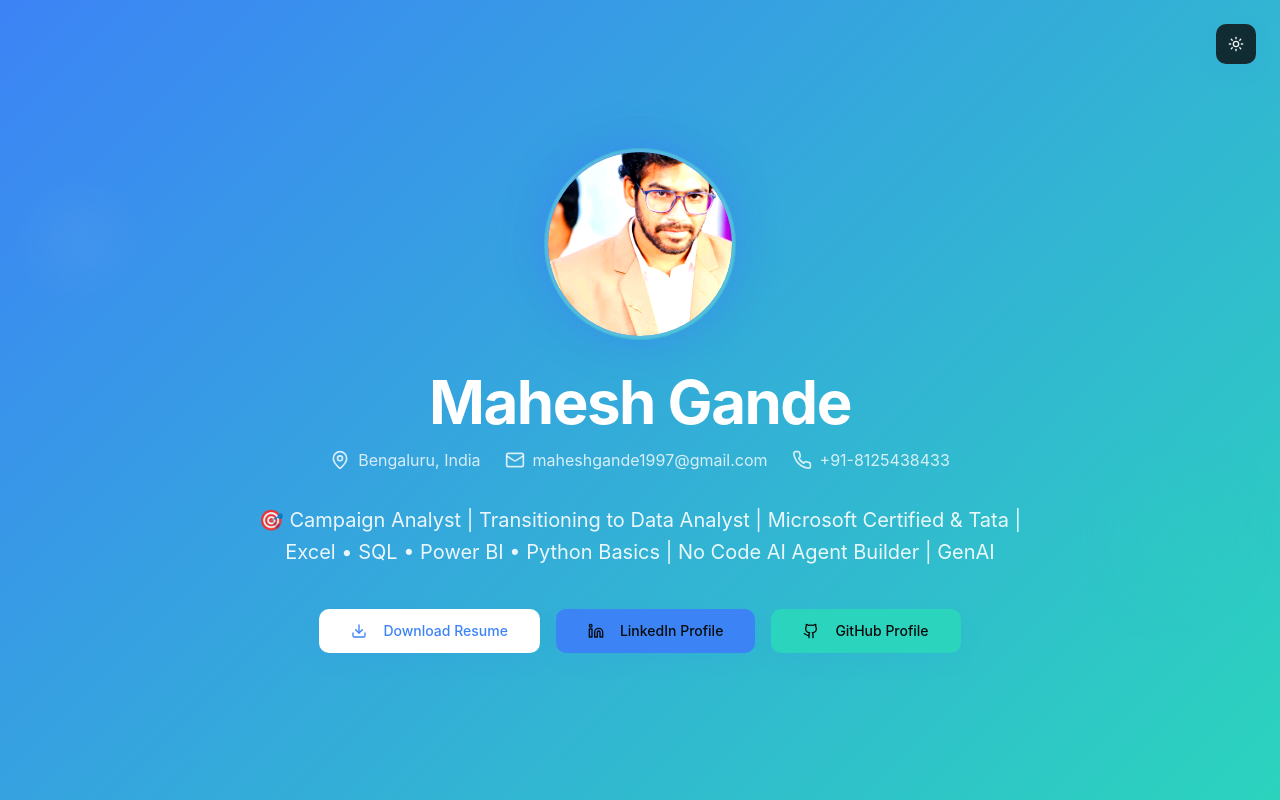
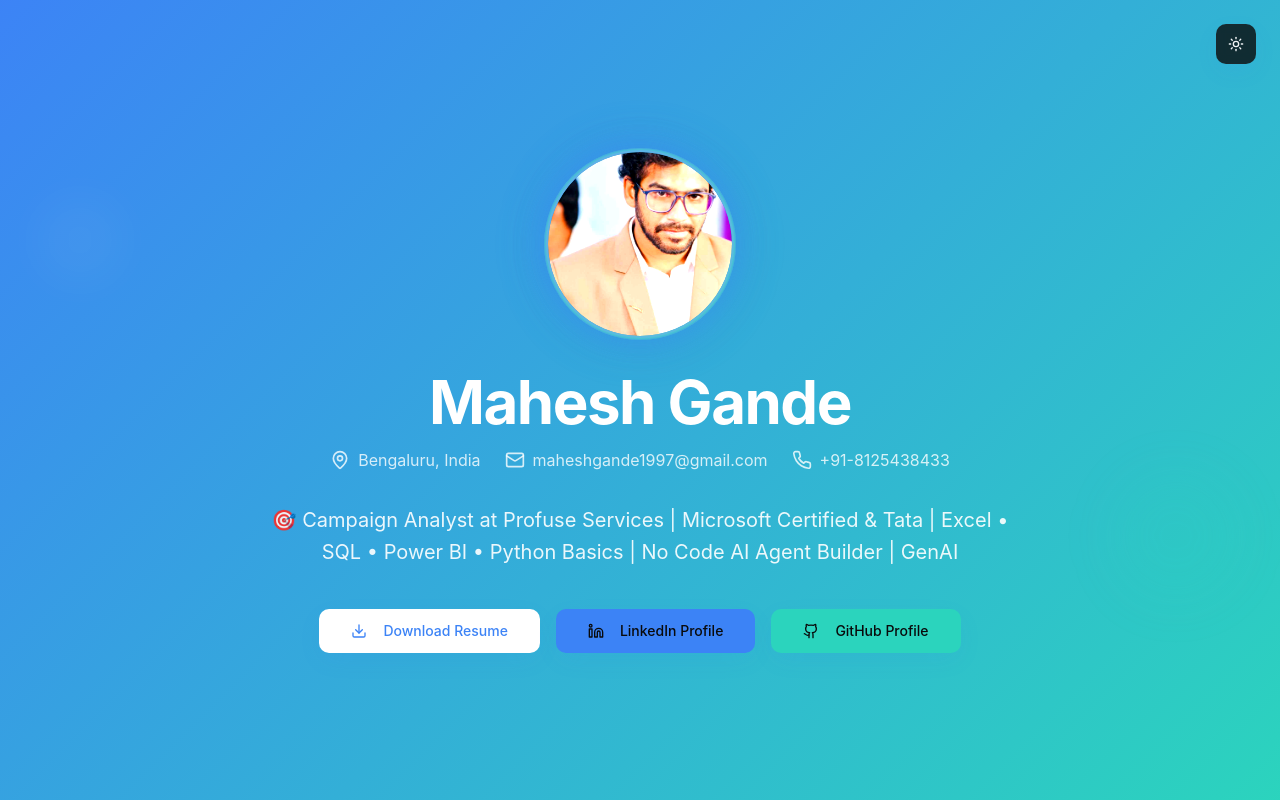
Before and after one commit to MAHESH-GANDE/mahesh-ai-analyst-folio, a React (Vite) app: page / in a window 1280 px wide. Shown: the top 800 px of the page. Built offline with nearby package versions, Linux system fonts and the light colour scheme.

Commit message:
Update role to Campaign Analyst
Update the role to "Campaign Analyst" in the hero section, reflecting the user's current position at Profuse Services.

```diff
--- a/src/components/portfolio/HeroSection.tsx
+++ b/src/components/portfolio/HeroSection.tsx
@@ -84,7 +84,7 @@ const HeroSection = () => {
 
           {/* Summary */}
           <p className="text-xl leading-relaxed mb-10 max-w-3xl mx-auto text-white/90">
-            🎯 Campaign Analyst | Transitioning to Data Analyst | Microsoft Certified & Tata | Excel • SQL • Power BI • Python Basics | No Code AI Agent Builder | GenAI
+            🎯 Campaign Analyst at Profuse Services | Microsoft Certified & Tata | Excel • SQL • Power BI • Python Basics | No Code AI Agent Builder | GenAI
           </p>
 
           {/* CTA Buttons */}
```
